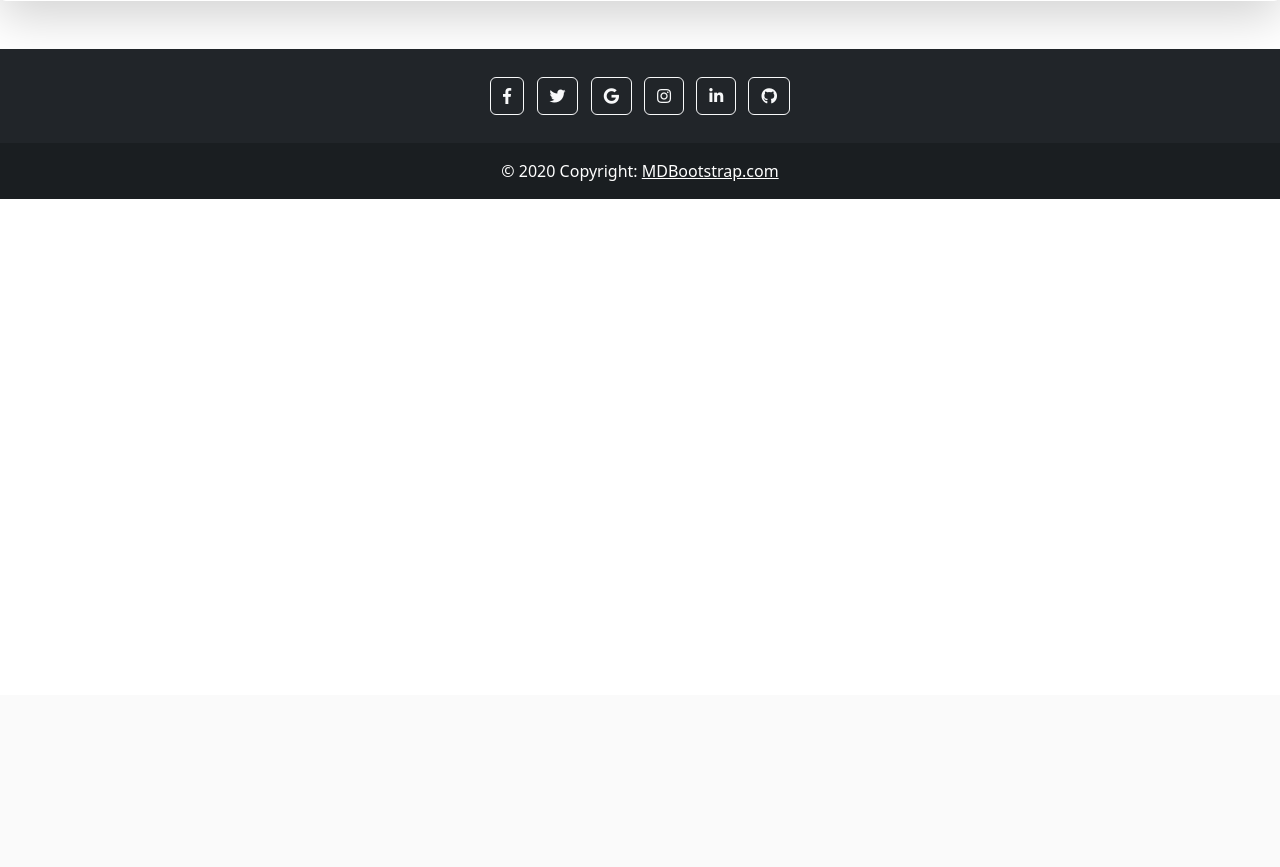
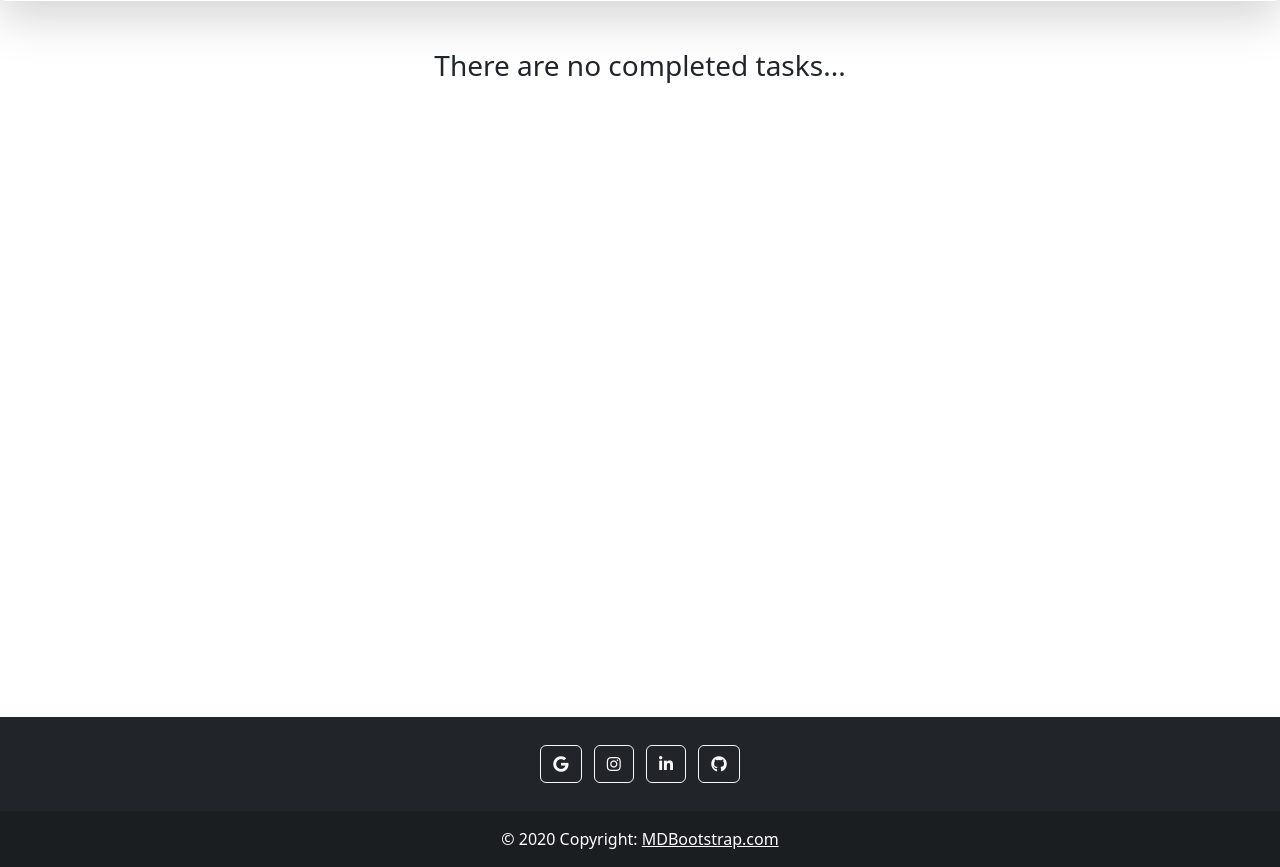
Before and after one commit to Daniil4949/to_do_app_flask, a Flask app: page / in a window 1280 px wide. Shown: the part 105-972 px from the top of the page. Before the commit the page ends 304 px from the top, so only its background shows below. Run offline with Flask 2, Linux system fonts and the light colour scheme; data that the repository does not hold is empty.

Commit message:
All main features were added.

```diff
--- a/FDataBase.py
+++ b/FDataBase.py
@@ -7,7 +7,7 @@ class FDataBase:
         self.__cur = db.cursor()
 
     def get_tasks(self):
-        sql = '''SELECT * from tasks'''
+        sql = '''SELECT * from tasks ORDER BY id DESC'''
         try:
             self.__cur.execute(sql)
             res = self.__cur.fetchall()
@@ -17,3 +17,10 @@ class FDataBase:
         except:
             print('Error during processing database')
         return []
+
+    def delete_task(self, id):
+        try:
+            self.__cur.execute("DELETE FROM tasks WHERE id=?", (id,))
+            self.__cur.commit()
+        except:
+            print('Error during processing database')
--- a/app.py
+++ b/app.py
@@ -1,7 +1,8 @@
 import sqlite3
-from flask import Flask, render_template, request, g, flash
+from flask import Flask, render_template, redirect, g, flash, request, url_for
 import os
 from FDataBase import FDataBase
+
 
 #database settings
 DATABASE = '/tmp/app.db'
@@ -45,7 +46,53 @@ def create_db():
 def index():
     db = get_bd()
     dbase = FDataBase(db)
-    return render_template('index.html', tasks=dbase.get_tasks())
+    uncompleted_tasks = db.cursor().execute('''SELECT * FROM tasks WHERE is_done=0''').fetchall()
+    completed_tasks = db.cursor().execute('''SELECT * FROM tasks WHERE is_done=1''').fetchall()
+    return render_template('index.html', uncompleted_tasks=uncompleted_tasks, completed_tasks=completed_tasks)
+
+
+@app.route("/add_task", methods=['POST', 'GET'])
+def add_task():
+    db = get_bd()
+    dbase = FDataBase(db)
+    if request.method == 'POST':
+        db.cursor().execute("INSERT INTO tasks VALUES(NULL, ?, ?, 0)", (request.form['title'], request.form['info']))
+        db.commit()
+        flash('Task was successfully added!')
+    return render_template('add_task.html')
+
+
+@app.route('/make_complete/<id>')
+def make_complete(id):
+    db = get_bd()
+    dbase = FDataBase(db)
+    db.cursor().execute(f"UPDATE tasks SET is_done = 1 WHERE id = {id}")
+    db.commit()
+    uncompleted_tasks = db.cursor().execute('''SELECT * FROM tasks WHERE is_done=0''').fetchall()
+    completed_tasks = db.cursor().execute('''SELECT * FROM tasks WHERE is_done=1''').fetchall()
+    return redirect(url_for('index'))
+
+
+@app.route("/delete_task/<id>")
+def delete_task(id):
+    db = get_bd()
+    db.cursor().execute(f"DELETE FROM tasks WHERE id = {id}")
+    db.commit()
+    dbase = FDataBase(db)
+    uncompleted_tasks = db.cursor().execute('''SELECT * FROM tasks WHERE is_done=0''').fetchall()
+    completed_tasks = db.cursor().execute('''SELECT * FROM tasks WHERE is_done=1''').fetchall()
+    return render_template('index.html', uncompleted_tasks=uncompleted_tasks, completed_tasks=completed_tasks)
+
+
+@app.route("/delete_all")
+def delete_all():
+    db = get_bd()
+    db.cursor().execute("DELETE FROM tasks")
+    dbase = FDataBase(db)
+    db.commit()
+    uncompleted_tasks = db.cursor().execute('''SELECT * FROM tasks WHERE is_done=0''').fetchall()
+    completed_tasks = db.cursor().execute('''SELECT * FROM tasks WHERE is_done=1''').fetchall()
+    return render_template('index.html', uncompleted_tasks=uncompleted_tasks, completed_tasks=completed_tasks)
 
 
 if __name__ == '__main__':
--- a/sq_db.sql
+++ b/sq_db.sql
@@ -1,5 +1,6 @@
 CREATE TABLE IF NOT EXISTS tasks (
 id integer PRIMARY KEY AUTOINCREMENT,
 title text NOT NULL,
+info text,
 is_done integer DEFAULT 0
 );
--- a/templates/base.html
+++ b/templates/base.html
@@ -29,35 +29,29 @@
             <div class="collapse navbar-collapse" id="navbarSupportedContent">
                 <ul class="navbar-nav me-auto mb-2 mb-lg-0">
                     <li class="nav-item">
-                        <a class="nav-link active" aria-current="page" href="#"><h3>All tasks</h3></a>
+                        <a class="nav-link active" aria-current="page" href="{{ url_for('index') }}"><h3>All tasks</h3>
+                        </a>
                     </li>
                     <li class="nav-item">
-                        <a class="nav-link active" aria-current="page" href="#"><h3>Add task</h3></a>
+                        <a class="nav-link active" aria-current="page" href="{{ url_for('add_task') }}"><h3>Add
+                            task</h3></a>
                     </li>
                 </ul>
             </div>
         </div>
     </nav>
 </div>
+<body>
 {% block content %}
-<body>
 
+
+{% endblock %}
 </body>
-{% endblock %}
-<footer class="bg-dark text-center text-white">
+<footer class="bg-dark text-center text-white" style="margin-top:635px;">
     <!-- Grid container -->
     <div class="container p-4 pb-0">
         <!-- Section: Social media -->
         <section class="mb-4">
-            <!-- Facebook -->
-            <a class="btn btn-outline-light btn-floating m-1" href="#!" role="button"
-            ><i class="fab fa-facebook-f"></i
-            ></a>
-
-            <!-- Twitter -->
-            <a class="btn btn-outline-light btn-floating m-1" href="#!" role="button"
-            ><i class="fab fa-twitter"></i
-            ></a>
 
             <!-- Google -->
             <a class="btn btn-outline-light btn-floating m-1" href="#!" role="button"
--- a/templates/index.html
+++ b/templates/index.html
@@ -1,12 +1,41 @@
 {% extends 'base.html' %}
 
 {% block content %}
-{% for task in tasks %}
-<div class="text-center">
-    <p>
-    <h3> {{ task.title }} </h3>
-    </p>
+{% if uncompleted_tasks %}
+<center><h3>Tasks to do</h3></center>
+{% for task in uncompleted_tasks %}
+<div class="container">
+    <ul class="list-group" style="margin:30px;">
+        <li class="list-group-item">
+            <p><a href="{{ url_for('make_complete', id=task.id) }}" type="button" class="btn btn-dark">Mark as
+                completed</a></p>
+            <label class="form-check-label" for="firstCheckbox"><h5>{{ task.title }}</h5></label>
+            <p>{{ task.info }}</p>
+            <a href="{{ url_for('delete_task', id=task.id) }}"><i class="fa fa-trash" style="color:black;"></i></a>
+        </li>
+    </ul>
 </div>
-
 {% endfor %}
+{% endif %}
+{% if completed_tasks %}
+<center><h3>Completed tasks</h3></center>
+{% for task in completed_tasks %}
+<div class="container">
+    <ul class="list-group" style="margin:30px;">
+        <li class="list-group-item">
+            <label class="form-check-label" for="firstCheckbox"><h5>{{ task.title }}</h5></label>
+            <p>{{ task.info }}</p>
+            <a href="{{ url_for('delete_task', id=task.id) }}"><i class="fa fa-trash" style="color:black;"></i></a>
+        </li>
+    </ul>
+</div>
+{% endfor %}
+{% else %}
+<center><h3>There are no completed tasks...</h3></center>
+{% endif %}
+{% if completed_tasks or uncompleted_tasks %}
+<center><a href="{{ url_for('delete_all') }}">
+    <button type="button" class="btn btn-dark">Delete all tasks</button>
+</a></center>
+{% endif %}
 {% endblock %}
```
Also changed, not shown: templates/add_task.html (added, +28 -0 lines), 1 other file.
